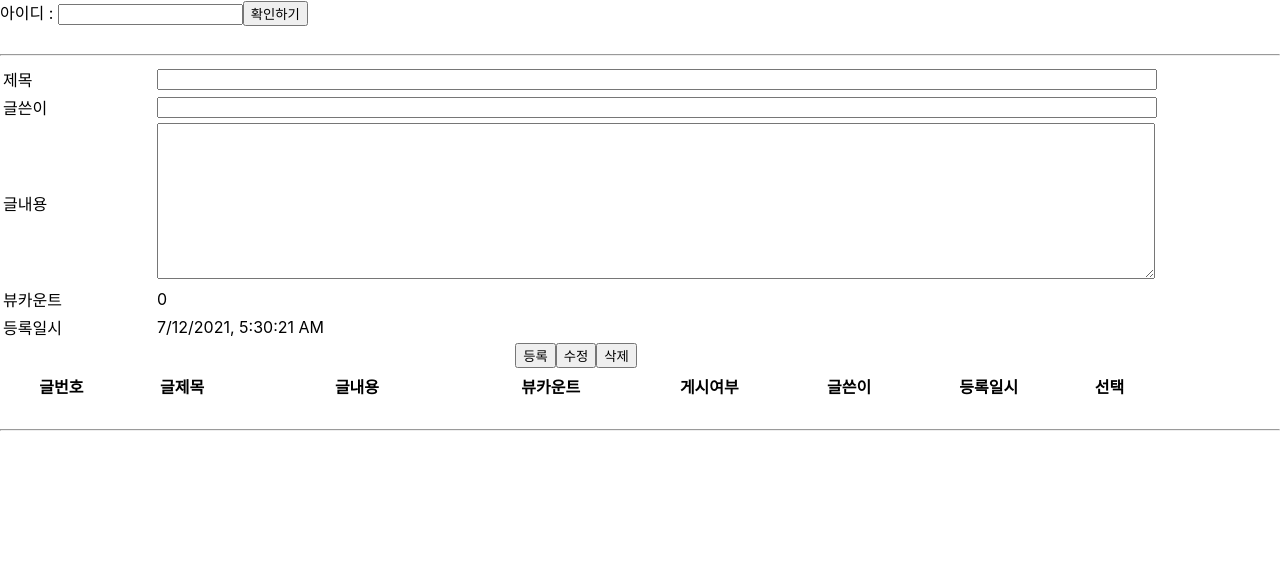
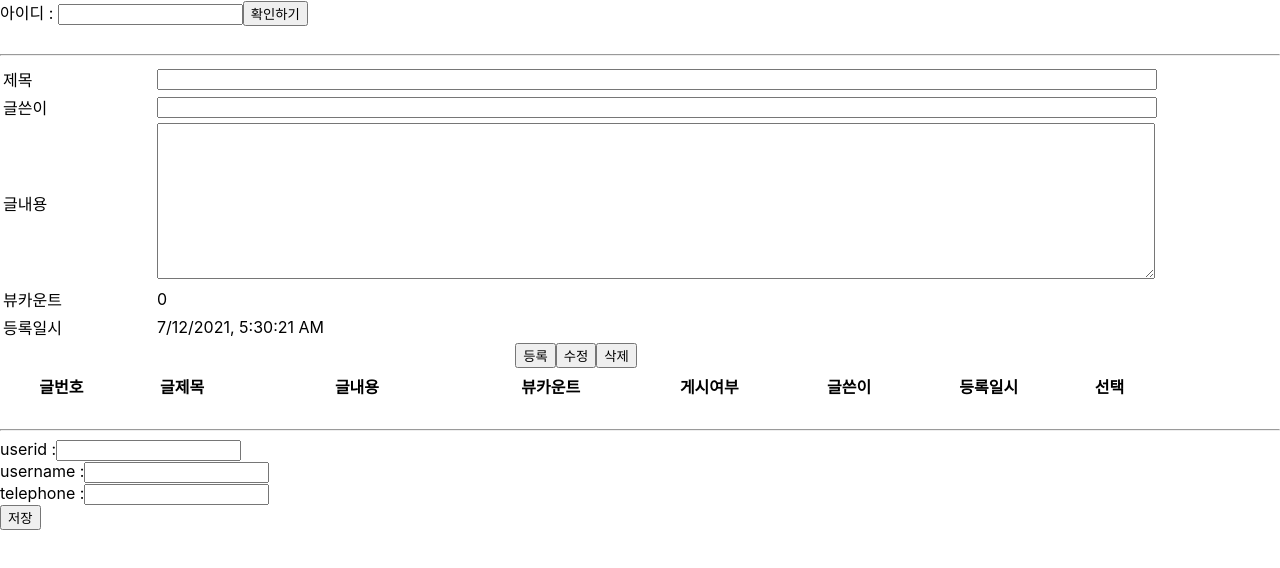
Before and after one commit to hminah0215/Nambu_React, a React (Create React App) app in the folder Day2/reacteventapp/: page / in a window 1280 px wide. Shown: the top 568 px of the page. Built offline with nearby package versions, Linux system fonts and the light colour scheme.

Commit message:
클래스형 컴포넌트에 state, ref

```diff
--- a/Day2/reacteventapp/src/App.js
+++ b/Day2/reacteventapp/src/App.js
@@ -13,6 +13,8 @@ import Article from "./Article";
 // import Article2 from "./Article2";
 
 import RefTest from "./RefTest";
+
+import ESRclass from "./EvenetStateRefClass";
 
 function App() {
   return (
@@ -30,6 +32,7 @@ function App() {
       <Article></Article>
       <br />
       <hr />
+      <ESRclass></ESRclass>
       {/* <Article2></Article2> */}
     </div>
   );
--- /dev/null
+++ b/Day2/reacteventapp/src/EvenetStateRefClass.js
@@ -0,0 +1,66 @@
+import React, { Component } from "react";
+
+class EvenetStateRefClass extends Component {
+  // Step1. state를 통해 데이터 구조를 정의하고 초기값을 설정한다.
+  // 하나의 state안에 해당 컴포넌트내의 모든 데이터 구조를 표현한다.
+  state = { userid: "", username: "", telephone: "" };
+
+  // 클래스형에서는 const 없이 함수 처리기 기능 구현
+  onUserChange = (e) => {
+    // 클래스형 컴포넌트에서는 setState 세터함수 하나만을 이용해서 정보를 갱신한다.
+    this.setState({ [e.target.name]: e.target.value });
+  };
+
+  // 저장버튼
+  saveUser = () => {
+    console.log("등록된 사용자 정보", this.state);
+
+    // ref를 이용한 포커싱하기 (사용법1)
+    this.useridRef.current.focus();
+
+    // 직접 정의한 ref는 current를 사용하지 않고 직접 사용(사용법2)
+    this.usernameRef.focus();
+  };
+
+  // Ref 사용방법 1 : 직접 ref 요소를 정의하는 방법
+  useridRef = React.createRef();
+
+  render() {
+    return (
+      <div>
+        userid :
+        <input
+          ref={this.useridRef}
+          type="text"
+          name="userid"
+          value={this.state.userid}
+          onChange={this.onUserChange}
+        />
+        <br />
+        {/* Ref 사용방법 2 : input 요소안에 직접 정의하는 방법  */}
+        username :
+        <input
+          ref={(ref) => {
+            this.usernameRef = ref;
+          }}
+          type="text"
+          name="username"
+          value={this.state.username}
+          onChange={this.onUserChange}
+        />
+        <br />
+        telephone :
+        <input
+          type="text"
+          name="telephone"
+          value={this.state.telephone}
+          onChange={this.onUserChange}
+        />
+        <br />
+        <button onClick={this.saveUser}>저장</button>
+      </div>
+    );
+  }
+}
+
+export default EvenetStateRefClass;
```
